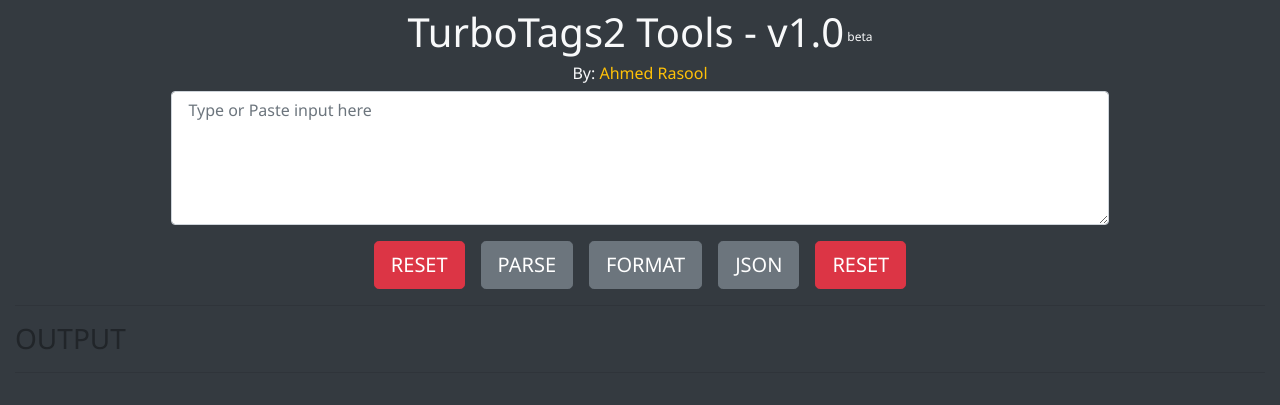
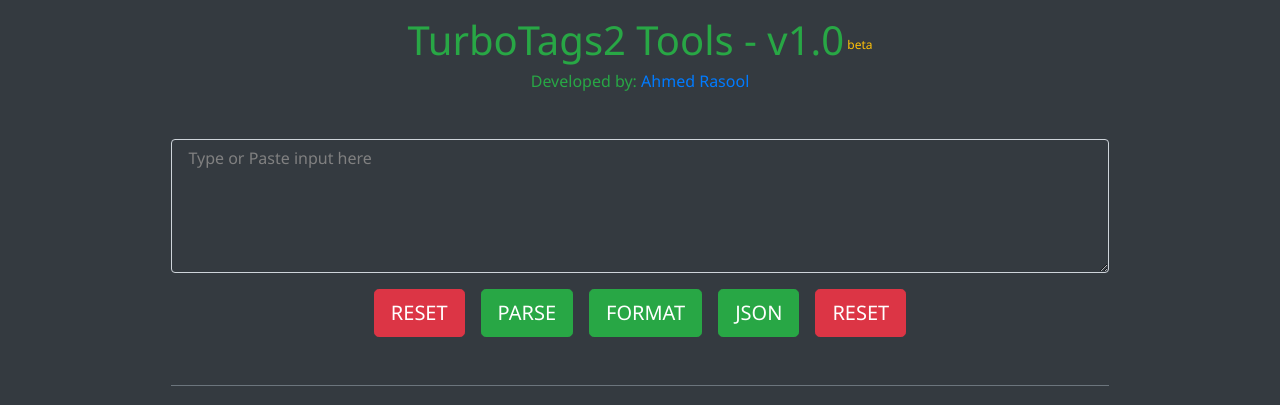
Before and after one commit to AHMED3T/t3, a plain HTML site: page index.html in a window 1280 px wide. Drawn offline with nearby package versions, Linux system fonts and the light colour scheme.

Commit message:
input panel complete

```diff
--- a/css/style.css
+++ b/css/style.css
@@ -4,56 +4,26 @@
   font-family: 'Segoe UI', Tahoma, Geneva, Verdana, sans-serif;
   /* color: whitesmoke */
 }
-/*
-body {
-  margin: 0px auto;
-  width: 75vw;
-  background-color: grey
-}*/
+
+/* over-riding bootstrap's default placeholder color */
+.form-control::-webkit-input-placeholder { color: gray; }  /* WebKit, Blink, Edge */
+.form-control:-moz-placeholder { color: gray; }  /* Mozilla Firefox 4 to 18 */
+.form-control::-moz-placeholder { color: gray; }  /* Mozilla Firefox 19+ */
+.form-control:-ms-input-placeholder { color: gray; }  /* Internet Explorer 10-11 */
+.form-control::-ms-input-placeholder { color: gray; }  /* Microsoft Edge */
+
+
+/* over-riding bootstrap's default blue border glow */
+
+.form-control:focus {
+  border-color: #00FF00;
+  box-shadow: inset 0 1px 10px rgba(0, 0, 0, 0.075), 0 0 8px rgba(0, 255, 0, 0.6);
+}
+
 
 sup, sub {
   font-size: 0.75rem;
 }
-/*
-textarea {
-  width: 100%;
-  height: 20vh;
-  background-color: black;
-  font-size: 1rem;
-  font-family: 'Courier New', Courier, monospace;
-  margin: 10px 0;
-  padding-top: 7px
-}
-
-#header {
-  margin: 25px 0px;
-  text-align: center
-}
-
-button {
-  width: 150px;
-  height: 50px;
-  text-align: center;
-  margin: 0px 0px 10px 0px;
-  background-color: darkgray;
-  border: 1px solid dotted;
-  font-size: 1.25rem
-}
-
-h3 {
-  margin: 10px 0px
-}
-
-hr {
-  border: 1px solid white;
-}
-
-table {
-  margin-top: 15px;
-  width: 100%;
-  background-color: black;
-  overflow-x: auto
-} */
 
 .hide {
   display: none
--- a/index.html
+++ b/index.html
@@ -16,40 +16,37 @@
 <body class="container-fluid bg-dark">
 
   <!-- header start -->
-  <header class="text-center mt-2 text-light">
-    <h1>TurboTags2 Tools - v1.0<sup> beta</sup></h1>
-    <h6>By: <a href="https://github.com/ahmed-rasool" class="text-warning">Ahmed Rasool</a></h6>
+  <header class="text-center my-3 text-success">
+    <h1>TurboTags2 Tools - v1.0<sup class="text-warning"> beta</sup></h1>
+    <h6>Developed by: <a href="https://github.com/ahmed-rasool" class="text-primary">Ahmed Rasool</a></h6>
   </header>
   <!-- header end -->
 
   <!-- main element start -->
-  <main>
+  <main class="w-75 mx-auto">
 
     <!-- input section start -->
-    <section>
+    <section class="my-5">
       <form onsubmit="event.preventDefault()">
-        <textarea id="input" class="form-control w-75 mx-auto" placeholder=" Type or Paste input here"
+        <textarea id="input" class="form-control bg-dark text-white-50" placeholder=" Type or Paste input here"
           rows="5"></textarea>
 
         <div class="d-flex justify-content-center my-3">
           <button onclick="reset()" class="btn btn-danger btn-lg mx-2">RESET</button>
-          <button onclick="parseTT2()" class="btn btn-secondary btn-lg mx-2">PARSE</button>
-          <button onclick="formatTT2()" class="btn btn-secondary btn-lg mx-2">FORMAT</button>
-          <button onclick="parseJSON()" class="btn btn-secondary btn-lg mx-2">JSON</button>
+          <button onclick="parseTT2()" class="btn btn-success btn-lg mx-2">PARSE</button>
+          <button onclick="formatTT2()" class="btn btn-success btn-lg mx-2">FORMAT</button>
+          <button onclick="parseJSON()" class="btn btn-success btn-lg mx-2">JSON</button>
           <button onclick="reset()" class="btn btn-danger btn-lg mx-2">RESET</button>
 
         </div>
       </form>
-
     </section>
     <!-- input section end -->
 
+    <hr class="border-secondary">
     <!-- output section start -->
-    <section>
-      <hr>
-      <h3>OUTPUT</h3>
-      <hr>
-      <code id="output-p" class="hide overflow-auto"></code>
+    <section class="bg-secondary text-white-50 container overflow-auto">
+      <code id="output-p" class="hide text-white"></code>
       <table id="output-table" class="hide table table-dark">
         <thead id='output-head'>
           <!-- <tr>
```
